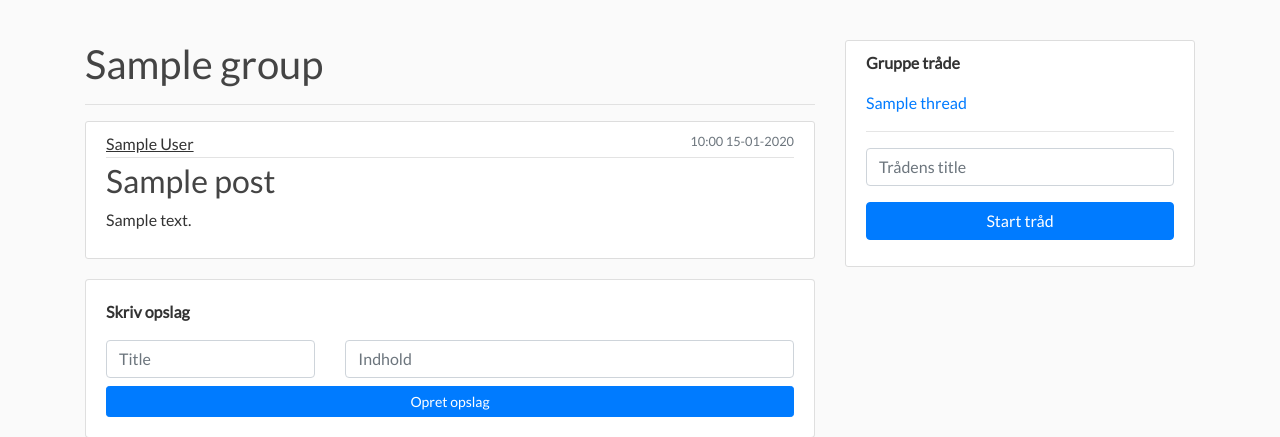
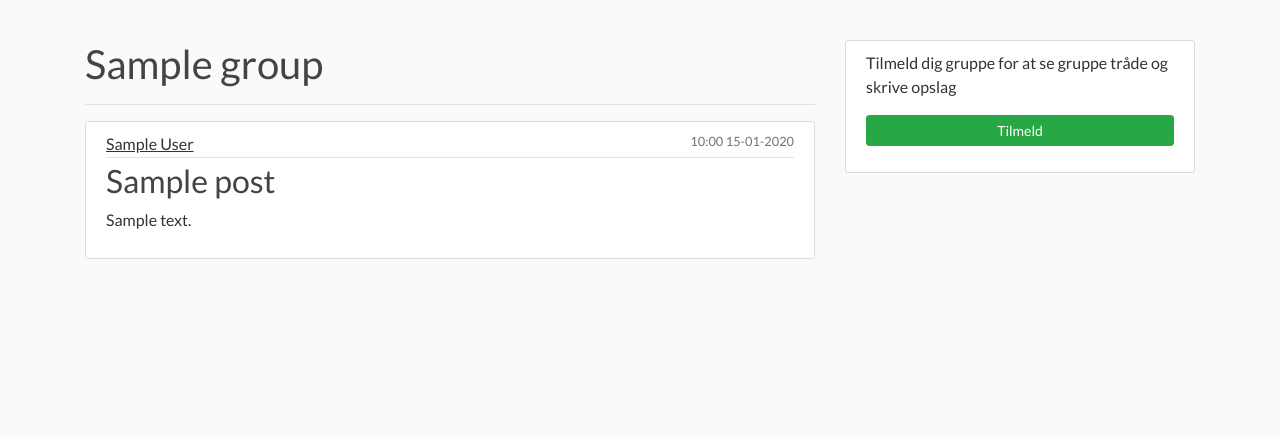
Before and after one commit to mikklf/UISAulaPrototype, a Flask app: template aula/templates/group_show.html in a window 1280 px wide. Shown: the part 80-517 px from the top of the page. Run offline with Flask 2, Linux system fonts and the light colour scheme; tables that the repository leaves empty hold one stand-in row (values such as "Sample post"); the template is opened without the code that fills it: values that come from a table or form of the project are taken from there, most other values are stand-ins (such as "Sample title", 1, 10 or a date in 2020); some libraries are stand-ins or nearby versions.

Commit message:
Design ting

```diff
--- a/aula/Group/routes.py
+++ b/aula/Group/routes.py
@@ -47,7 +47,7 @@ def join(group_id):
 
     current_user.join_group(group_id)
     flash(f'Du er nu tilmeldt {group.name} gruppen', 'success')
-    return redirect(f"/groups")
+    return redirect(f"/groups/{group_id}")
 
 @Group.route("/groups/leave/<int:group_id>", methods=['GET'])
 def leave(group_id):
--- a/aula/templates/group_show.html
+++ b/aula/templates/group_show.html
@@ -1,6 +1,7 @@
 {% extends "layout.html" %}
 {% block content %}
-    <h1>{{ group.name }}</h1>
+    <h1>{{ group.name }}
+    </h1>
     <hr>
     {% if posts|length == 0 %}
       <p>Gruppen har ingen opslag endnu</p>
@@ -17,6 +18,8 @@
           </div>
         </article>
     {% endfor %}
+
+    {% if current_user.is_member_of_group(group.group_id) %}
     <div class="card">
       <div class="card-body">
         <p style="font-weight: bold;">Skriv opslag</p>
@@ -31,9 +34,11 @@
         </form>
       </div>
     </div>
+    {% endif %}
 {% endblock content %}
 
 {% block sidebar %}
+  {% if current_user.is_member_of_group(group.group_id) %}
   <p style="font-weight: bold;">Gruppe tråde</p>
     {% if threads|length == 0 %}
         <p>Gruppen har ingen tråde endnu</p>
@@ -47,4 +52,23 @@
     <p>{{ form.title(class="form-control", placeholder="Trådens title") }}</p>
     <p>{{ form.submit(class="btn btn-primary btn-block", value="Start tråd") }}</p>
     </form>
+
+  {% else %}
+
+    <p>Tilmeld dig gruppe for at se gruppe tråde og skrive opslag</p>
+    <p><a class="btn btn-success btn-sm btn-block" href="{{ url_for('Group.join', group_id = group.group_id) }}">Tilmeld</a></p>
+
+  {% endif %}
+
+  {% if current_user.is_member_of_group(group.group_id) %}
+  <p>
+  <hr>
+    {% if group.mandatory %}
+      <a class="btn btn-secondary btn-sm disabled" href="#">Obligatorisk gruppe</a>
+    {% else %}
+      <a class="btn btn-danger btn-sm btn-block" href="{{ url_for('Group.leave', group_id = group.group_id) }}">Forlad gruppen</a>
+    {% endif %}
+  </p>
+  {% endif %}
+
 {% endblock sidebar %}
--- a/aula/templates/thread_show.html
+++ b/aula/templates/thread_show.html
@@ -30,3 +30,8 @@
     </script>
   </div>
 {% endblock content %}
+
+{% block sidebar %}
+<a class="group-name" href="{{ url_for('Group.show', group_id = thread.group_id) }}">{{thread.group.name}}</a>
+
+{% endblock sidebar %}
--- a/aula/templates/threads.html
+++ b/aula/templates/threads.html
@@ -5,6 +5,7 @@
     {% for thread in threads %}
         <div class="content-section">
             <a class="thread-name" href="{{ url_for('Threads.show', thread_id = thread.thread_id) }}"">{{thread.title}}</a>
+            <a class="float-right group-name" href="{{ url_for('Group.show', group_id = thread.group_id) }}">{{thread.group.name}}</a>
         </div>
     {% endfor %}
 {% endblock content %}
```
Lines whose indentation alone changed are shown as unchanged.
